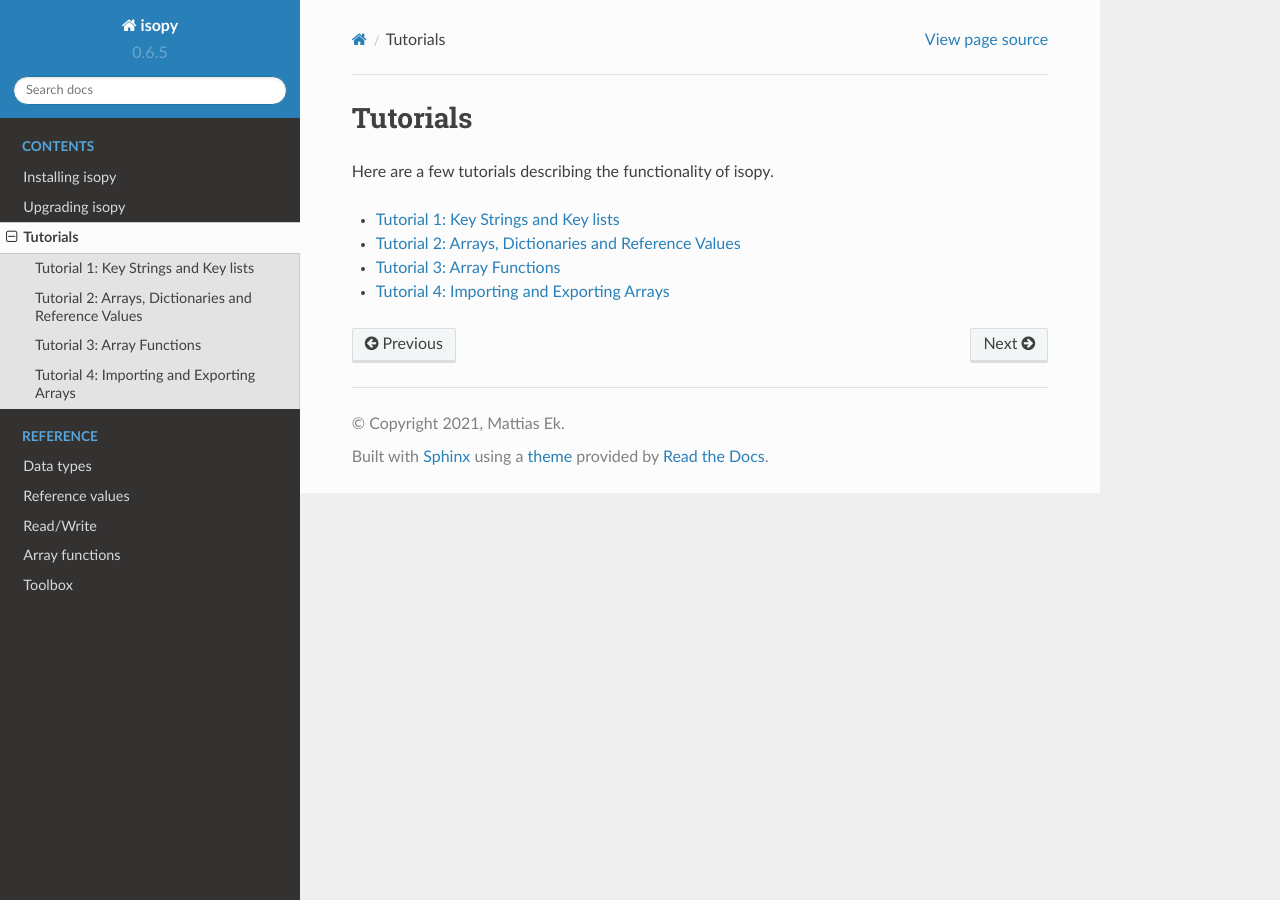
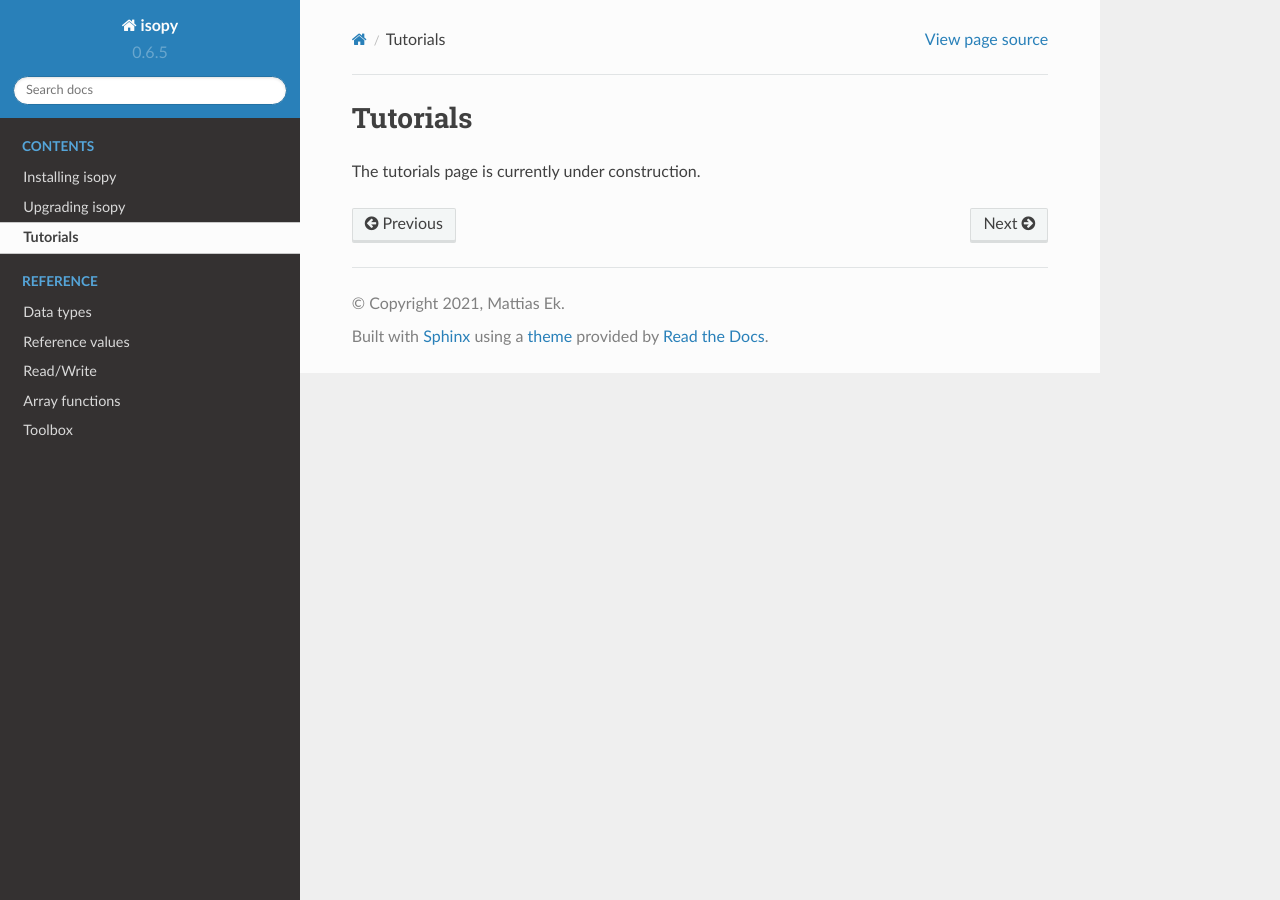
Before and after one commit to mattias-ek/isopy, a Sphinx documentation site: the page built from docs/tutorials.rst, in a window 1280 px wide. Built offline with Sphinx 7.4.7 and the Read the Docs theme 2.0.0, drawn with Linux system fonts in a browser that asks for light colours.

```diff
--- a/docs/tutorials.rst
+++ b/docs/tutorials.rst
@@ -1,12 +1,4 @@
 Tutorials
 *********
 
-Here are a few tutorials describing the functionality of isopy.
-
-.. toctree::
-   :maxdepth: 1
-
-   Tutorial 1: Key Strings and Key lists <tutorials/part1_key_string_list.ipynb>
-   Tutorial 2: Arrays, Dictionaries and Reference Values <tutorials/part2_arrays_dicts.ipynb>
-   Tutorial 3: Array Functions <tutorials/part3_array_functions.ipynb>
-   Tutorial 4: Importing and Exporting Arrays <tutorials/part4_import_export.ipynb>
+The tutorials page is currently under construction.
--- a/requirements.txt
+++ b/requirements.txt
@@ -6,3 +6,4 @@
 chardet>=4
 pandas>=1.4
 ipython>=8
+tabulate>=0.8
--- a/setup.py
+++ b/setup.py
@@ -12,7 +12,8 @@
                       'openpyxl>=3',
                       'matplotlib>=3.3',
                       'scipy>=1.6',
-                      'chardet>=4'],
+                      'chardet>=4',
+                      'tabulate>=0.8'],
     python_requires = '>=3.9',
     setup_requires=['pytest-runner'],
     tests_require=['pytest', 'pytest-mpl'],
```
Also changed, not shown: docs/refpages/dtypes.rst (+20 -26 lines), 6 other files.
